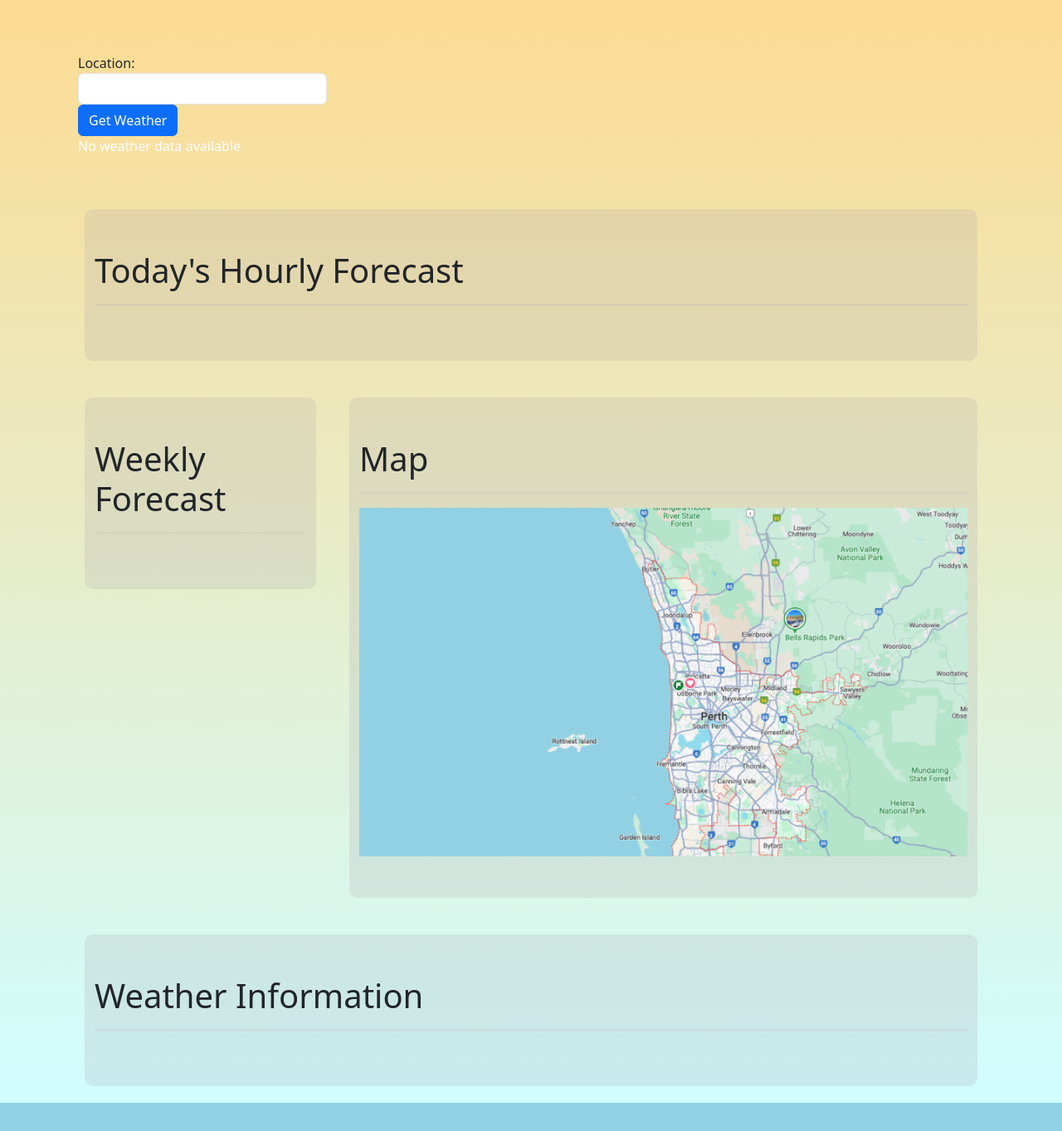
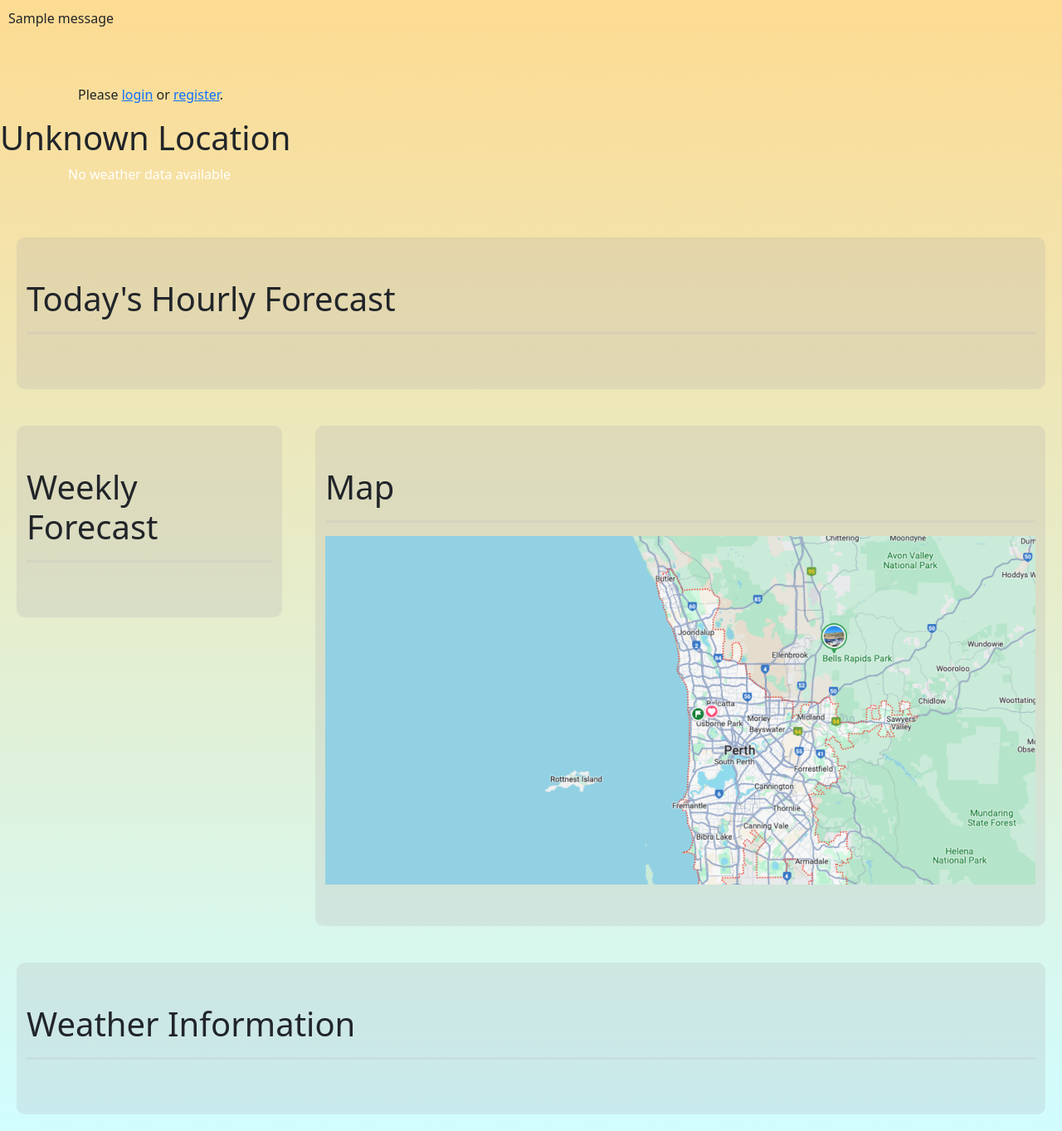
Before and after one commit to vittopan/weatherWebsite, a Flask app: page /home in a window 1280 px wide. Shown: the whole page at 83% size. Before the commit the page ends 1329 px from the top, so only its background shows below. Run offline with Flask 3, Linux system fonts and the light colour scheme; one stand-in notice (Sample message) is shown; parts of the project's set-up code (start-up, migrations or seed data) failed here and were passed over.

Commit message:
Login fully functioning

```diff
--- a/app/app.py
+++ b/app/app.py
@@ -4,6 +4,7 @@ from app.models import db, User
 import requests
 from geopy.geocoders import Nominatim
 from datetime import datetime, timedelta
+from flask import session
 # Get current date
 #date = datetime.now()
 #Below is how to get the next dates.
@@ -21,11 +22,16 @@ with app.app_context():
     db.create_all()
 
 # Routes to the home page endpoint.
+@app.route('/')
 @app.route('/home')
 def home():
-    return render_template('home.html')
+    user = None
+    if 'username' in session:
+        user = User.query.get(session['user_id'])
+        print("hello world")
+    return render_template('home.html', user=user, methods=['POST'])
 
-#routes to the get_weather page
+# Routes to the login page.
 @app.route('/get_weather', methods=['POST'])
 def get_weather_route():
     try:
@@ -44,13 +50,15 @@ def get_weather_route():
         return render_template('home.html', weather=None, today=datetime.now(), dates=[], error="Error processing location")
 
 # Routes to the login page.
-@app.route('/')
 @app.route('/login', methods=['GET', 'POST'])
 def login():
     form = LoginForm()
     if form.validate_on_submit():
         user = User.query.filter_by(username=form.username.data).first()
         if user and user.check_password(form.password.data):
+            session['user_id'] = user.id  # Storing user's ID in session
+            session['username'] = user.username
+            session['location'] = user.location
             flash('Login successful', 'success')
             return redirect(url_for('home'))
         else:
--- a/app/static/CSS/main.css
+++ b/app/static/CSS/main.css
@@ -82,3 +82,23 @@ body.mostlyCloudy{
   height: 50px;
   width: 50px;
 }
+.flash-box {
+  padding: 10px;
+  margin-bottom: 10px;
+  border-radius: 5px;
+}
+.success {
+  background-color: #d4edda;
+  border-color: #c3e6cb;
+  color: #155724;
+}
+.danger {
+  background-color: #f8d7da;
+  border-color: #f5c6cb;
+  color: #721c24;
+}
+.warning {
+  background-color: #fff3cd;
+  border-color: #ffeeba;
+  color: #856404;
+}
--- a/app/templates/home.html
+++ b/app/templates/home.html
@@ -1,20 +1,26 @@
 {% extends 'index.html' %}
 {% block content %}
 <header>
+
     <div class="container-fluid">
-        <div class="row">
-            <div class="col">
-                <form id="weatherForm" class="mt-3" method="POST" action="/get_weather">
-                    <div class="form-group">
-                        <label for="location">Location:</label>
-                        <input style="width: 300px;" type="text" class="form-control" id="location" name="location" required>
-                    </div>
-                    <button type="submit" class="btn btn-primary">Get Weather</button>
-                </form>
-            </div>
+        {% if 'username' in session %}
+            <p>Welcome, {{ session.username }}!</p>
+            <form action="{{ url_for('get_weather_route') }}" method="POST">
+                <input type="text" name="location" placeholder="Enter location" required>
+                <button type="submit">Get Weather</button>
+            </form>
+            <a href="{{ url_for('register') }}">Logout</a>
+        {% else %}
+            <p>Please <a href="{{ url_for('login') }}">login</a> or <a href="{{ url_for('register') }}">register</a>.</p>
+        {% endif %}
         </div>
     </div>
 </header>
+    {%if 'user' in session%}
+        <h1>{{user.location}}</h1>
+    {%else%}
+        <h1>Unknown Location</h1>
+    {%endif%}
 <!-- Main container to show the weather details. -->
 <div class="container text-white">
     {%if weather%}
--- a/app/templates/index.html
+++ b/app/templates/index.html
@@ -8,6 +8,11 @@
     <link href="https://cdn.jsdelivr.net/npm/bootstrap@5.3.3/dist/css/bootstrap.min.css" rel="stylesheet" integrity="sha384-QWTKZyjpPEjISv5WaRU9OFeRpok6YctnYmDr5pNlyT2bRjXh0JMhjY6hW+ALEwIH" crossorigin="anonymous">
 
 <body class="default">
+    {% with message = get_flashed_messages(with_categories=false) %}
+        {% if message %}
+            <div class="flash-box {{ category }}">{{ message[0] }}</div>
+        {% endif %}
+    {% endwith %}
     <div class="container pt-5">
         {%block content%}
         {%endblock content%}
--- a/app/templates/login.html
+++ b/app/templates/login.html
@@ -4,7 +4,7 @@
     <div class="row feedBox justify-content-center">
         <div class="col-md-6">
             <h2>Login</h2>
-            <button style="width: 250px;"><a href="{{url_for('register')}}">Don't have an account?</a></button>
+            <a href="{{url_for('login')}}">Don't have an account?</a>
             <form method="POST">
                 {{ form.hidden_tag() }}
                 <div class="form-group">
--- a/app/templates/register.html
+++ b/app/templates/register.html
@@ -4,6 +4,7 @@
     <div class="row">
         <div class="col">
             <h1>Register</h1>
+            <button style="width: 250px;"><a href="{{url_for('register')}}">Already have an account?</a></button>
             <form method="POST">
                 {{ form.hidden_tag() }}
                 <div>
```
Also changed, not shown: app/static/JS/script.js (line endings or trailing spaces), instance/site.db.
